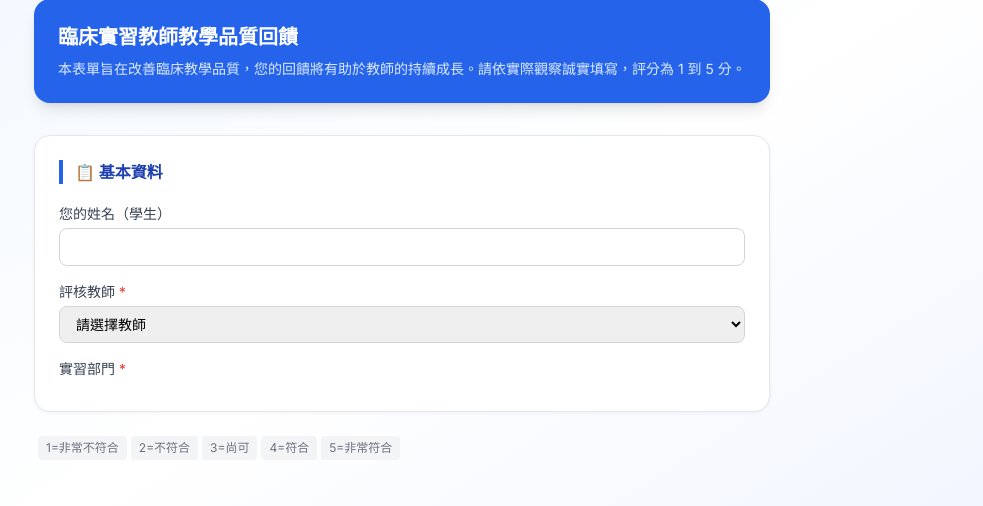
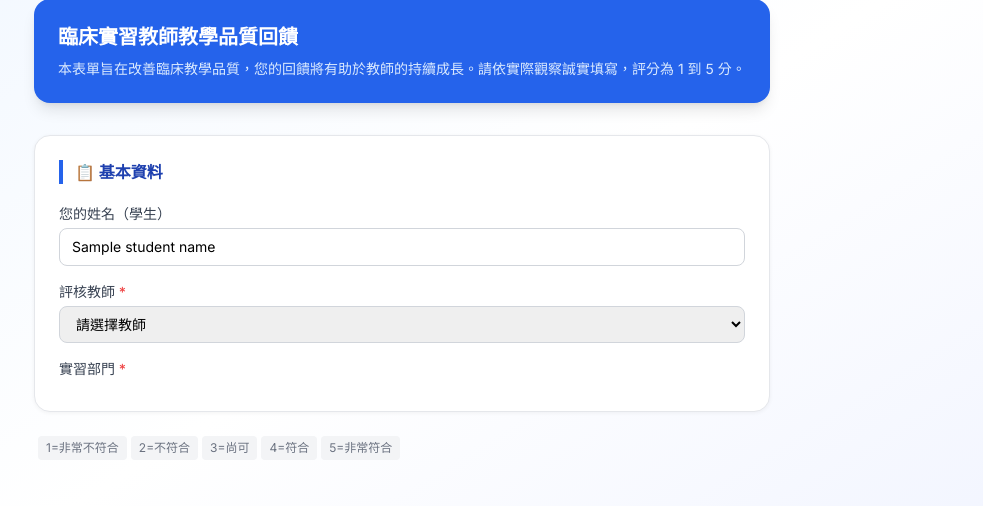
Before and after one commit to cloud9tw/grading-system, a Flask app: template templates/feedback.html in a window 1280 px wide. Shown: the part 98-604 px from the top of the page, without its empty margins (238-1221 px from the left). Run offline with Flask 3, Linux system fonts and the light colour scheme; the template is opened without the code that fills it: most values are stand-ins (such as "Sample title", 1, 10 or a date in 2020); some libraries are stand-ins or nearby versions.

Commit message:
回饋表學生姓名改用學員名單Email比對取得

```diff
--- a/app.py
+++ b/app.py
@@ -244,7 +244,6 @@ def feedback_page():
         teachers_records = safe_get_all_records(doc.worksheet('教師名單'))
         teachers = [str(r.get('教師姓名', '')).strip() for r in teachers_records if str(r.get('教師姓名', '')).strip()]
         # 取得檢查室清單（與簽到退相同資料源）
-        # 格式：第一欄=部門名稱，其餘欄=檢查室名稱
         room_sheet = doc.worksheet('檢查室清單')
         all_rows = room_sheet.get_all_values()
         departments = []
@@ -254,11 +253,24 @@ def feedback_page():
                 continue
             rooms = [str(c).strip() for c in row[1:] if str(c).strip()]
             departments.append({'dept': dept, 'rooms': rooms})
+        # 從學員名單中，依 Email 比對取得學生姓名
+        user_email = user.get('email', '').strip().lower()
+        students_records = safe_get_all_records(doc.worksheet('學員名單'))
+        student_name = user.get('name', '')  # 預設為 Google 帳號姓名
+        for rec in students_records:
+            rec_email = str(rec.get('Email', '')).strip().lower()
+            if rec_email and rec_email == user_email:
+                matched = str(rec.get('姓名', '')).strip()
+                if matched:
+                    student_name = matched
+                break
     except Exception as e:
         teachers = []
         departments = []
+        student_name = user.get('name', '')
     import json
     return render_template('feedback.html', user=user, roles=session.get('roles', []),
+                           student_name=student_name,
                            teachers=teachers, departments_json=json.dumps(departments, ensure_ascii=False))
 
 @app.route('/api/submit_feedback', methods=['POST'])
--- a/templates/feedback.html
+++ b/templates/feedback.html
@@ -47,7 +47,7 @@
             <div class="space-y-4">
                 <div>
                     <label class="block text-sm font-medium text-gray-700 mb-1">您的姓名（學生）</label>
-                    <input type="text" id="student_name" value="{{ user.name }}" class="w-full border border-gray-300 rounded-lg px-3 py-2 text-sm focus:ring-2 focus:ring-blue-400 outline-none">
+                    <input type="text" id="student_name" value="{{ student_name }}" class="w-full border border-gray-300 rounded-lg px-3 py-2 text-sm focus:ring-2 focus:ring-blue-400 outline-none">
                 </div>
                 <div>
                     <label class="block text-sm font-medium text-gray-700 mb-1">評核教師 <span class="text-red-500">*</span></label>
```
